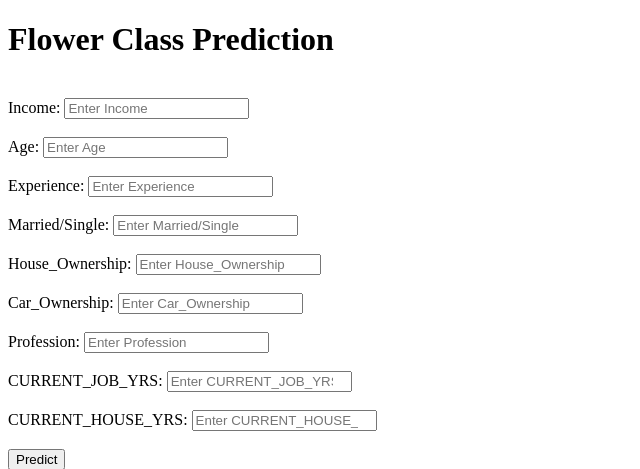
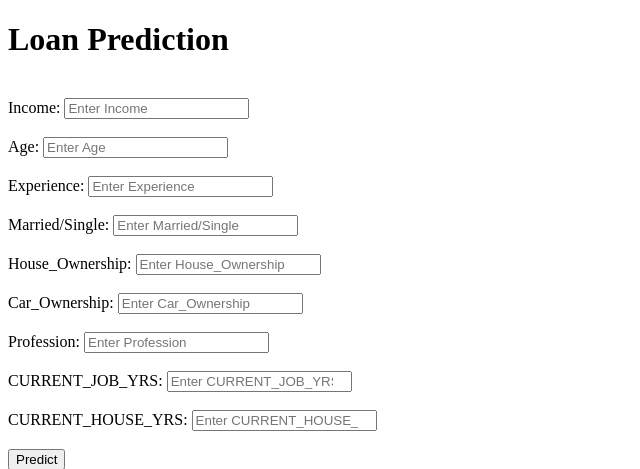
Before and after one commit to bridgecrew-perf6/ML-deployment-6, a Flask app: page / in a window 1280 px wide. Shown: the top 469 px of the page, without its empty margins (0-640 px from the left). Run offline with Flask 2, Linux system fonts and the light colour scheme; parts of the project's set-up code (start-up, migrations or seed data) failed here and were passed over.

Commit message:
first commit from uni

```diff
--- a/app.py
+++ b/app.py
@@ -15,10 +15,6 @@ df['House_Ownership']=leHouse.fit(df['House_Ownership'])
 df['Car_Ownership']=leCar.fit(df['Car_Ownership'])
 df['Profession']=leProfession.fit(df['Profession'])
 
-# df['Married/Single']=leMarried.transform(df['Married/Single'])
-# df['House_Ownership']=leHouse.transform(df['House_Ownership'])
-# df['Car_Ownership']=leCar.transform(df['Car_Ownership'])
-# df['Profession']=leProfession.transform(df['Profession'])
 
 # Create flask app
 app = Flask(__name__)
@@ -51,8 +47,8 @@ def predict():
         res= {
             "Status":"Rejected"
         }
-    # return render_template("index.html", prediction_text = res)
-    return jsonify(res)
+    return render_template("index.html", prediction_text = res)
+    # return jsonify(res)
 
 if __name__ == "__main__":
     app.run(debug=True)
--- a/templates/index.html
+++ b/templates/index.html
@@ -1,6 +1,6 @@
 <!DOCTYPE html>
 <html >
-<!--From https://codepen.io/frytyler/pen/EGdtg-->
+
 <head>
   <meta charset="UTF-8">
   <title>ML API</title>
@@ -13,14 +13,9 @@
 
 <body>
  <div class="login">
-	<h1>Flower Class Prediction</h1>
-
+	<h1>Loan Prediction</h1>
      <!-- Main Input For Receiving Query to our ML -->
     <form action="{{ url_for('predict')}}"method="post">
-      	<!-- <input type="text" name="Sepal_Length" placeholder="Sepal_Length" required="required" />
-        <input type="text" name="Sepal_Width" placeholder="Sepal_Width" required="required" />
-		    <input type="text" name="Petal_Length" placeholder="Petal_Length" required="required" />
-		    <input type="text" name="Petal_Width" placeholder="Petal_Width" required="required" /> -->
         <br>
             Income: <input type="number" name="Income", placeholder="Enter Income" required="required"/>
             <br><br>
```
